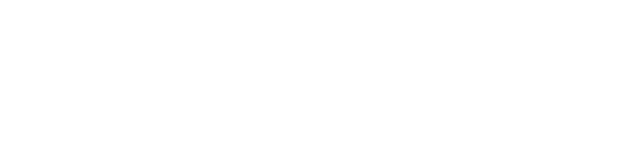
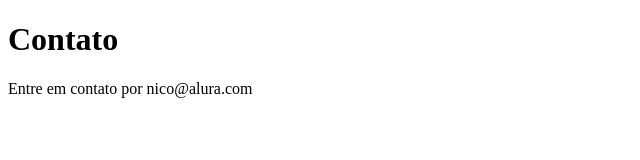
Before and after one commit to niccolain/sistema-de-cadastro, a plain HTML site: page contato.html in a window 1280 px wide. Shown: the whole page, without its empty margins (0-640 px from the left). Drawn offline with Linux system fonts and the light colour scheme.

Commit message:
adicionando o email

```diff
--- a/contato.html
+++ b/contato.html
@@ -7,6 +7,7 @@
     <title>Contato</title>
 </head>
 <body>
-
+    <h1>Contato</h1>
+    <p>Entre em contato por nico@alura.com</p>
 </body>
 </html>
```
